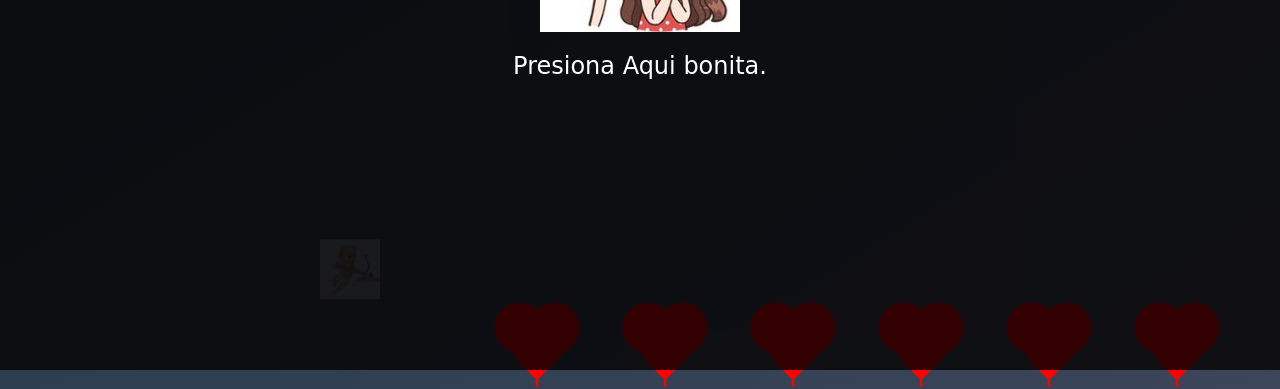
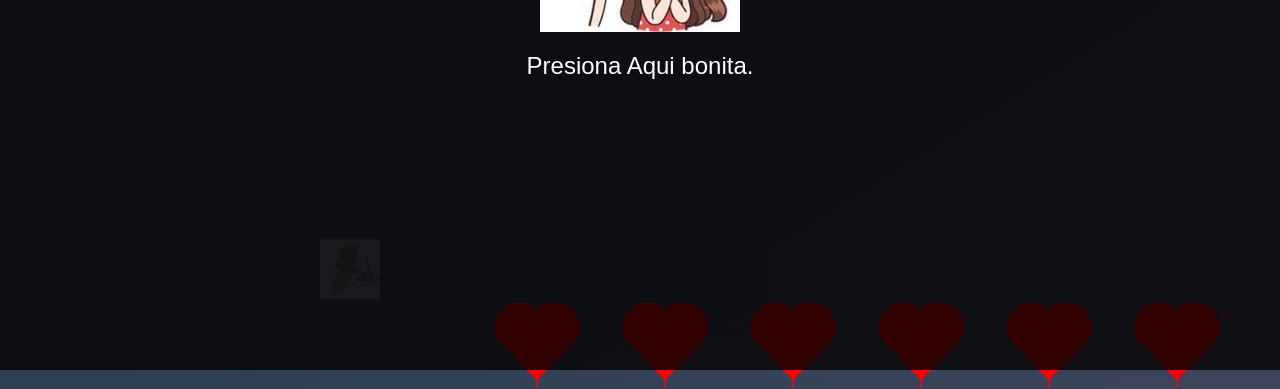
Before and after one commit to Ferkkroto/Love4, a plain HTML site: page index.html in a window 1280 px wide. Shown: the part 430-819 px from the top of the page. Drawn offline with Linux system fonts and the light colour scheme; files whose address does not match are found by name.

Commit message:
Update index.html

```diff
--- a/index.html
+++ b/index.html
@@ -16,7 +16,7 @@
             background: linear-gradient(to bottom right, #2c3e50, #4c4b63); /* Fondo más oscuro */
             margin: 0;
             overflow: hidden;
-            font-family: 'Amatic SC', cursive;
+            font-family: 'Amatic SC', cursive;font-family: 'Poppins', sans-serif;
             color: #f7f1e3; /* Color de texto claro para mantener el contraste */
         }
 
```
